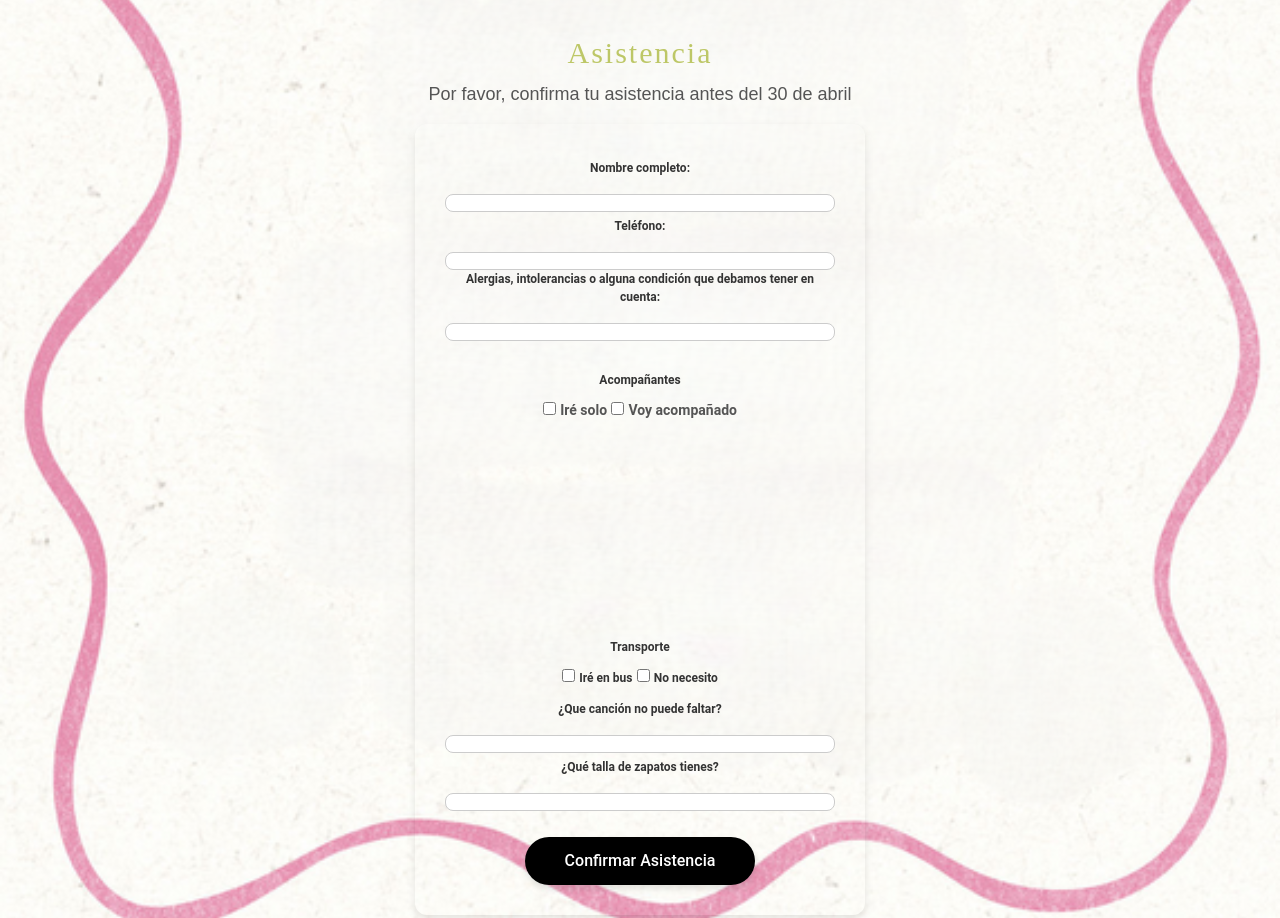
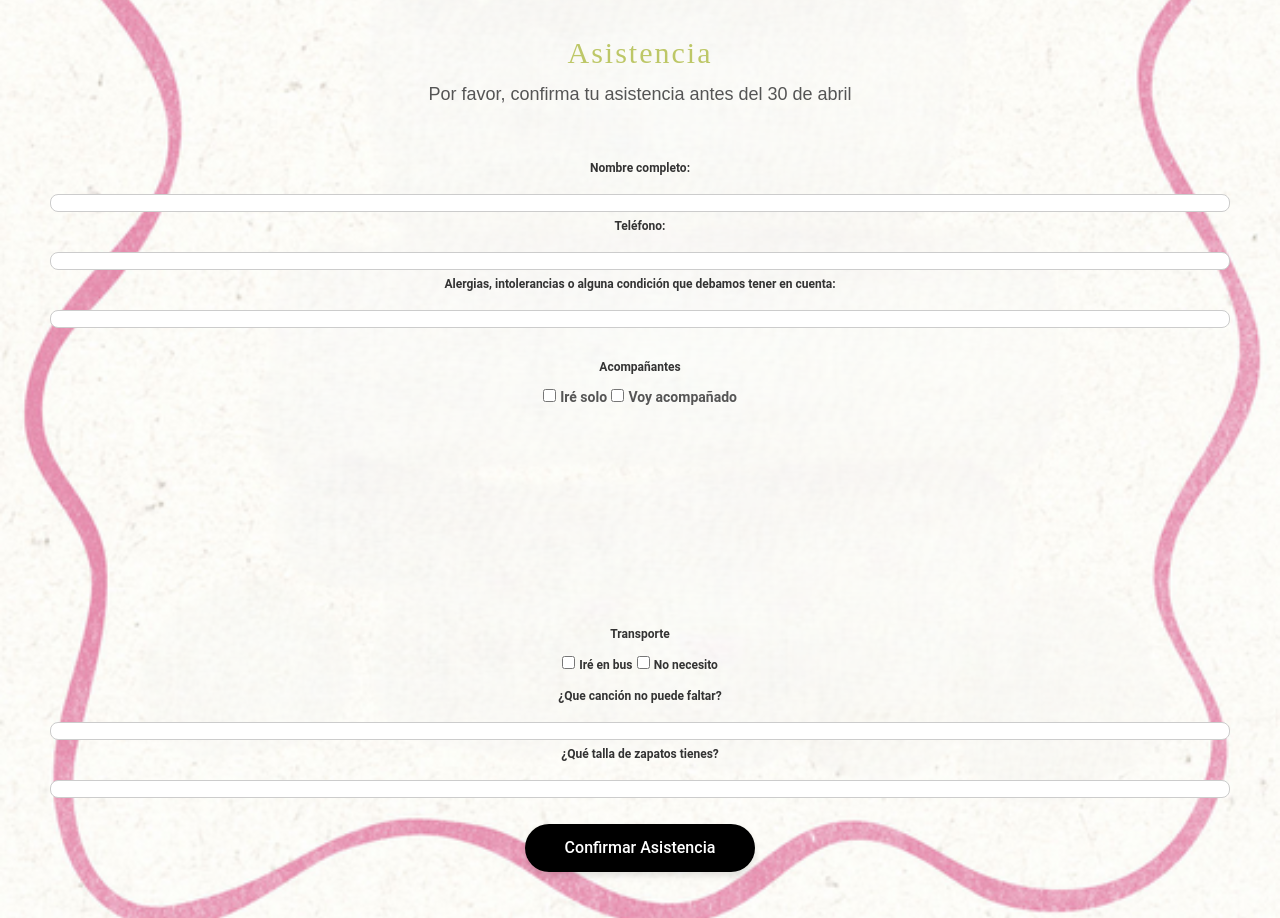
Before and after one commit to WeddingInvitations/blancaydelfin, a plain HTML site: page www/index.html in a window 1280 px wide. Shown: the part 2640-3558 px from the top of the page. Drawn offline with nearby package versions, Linux system fonts and the light colour scheme; some packages are replaced by stand-ins of ours; a web font is replaced by a local one.

```diff
--- a/www/css/style.css
+++ b/www/css/style.css
@@ -168,8 +168,8 @@
 .form-container-asist {
     border-radius: 12px;
     padding: 30px;
-    box-shadow: 0 4px 8px rgba(0, 0, 0, 0.1);
-    max-width: 450px;
+    /* box-shadow: 0 4px 8px rgba(0, 0, 0, 0.1); */
+    /* max-width: 450px; */
     margin: 0 auto;
     font-family: 'Roboto', sans-serif;
 }
```
